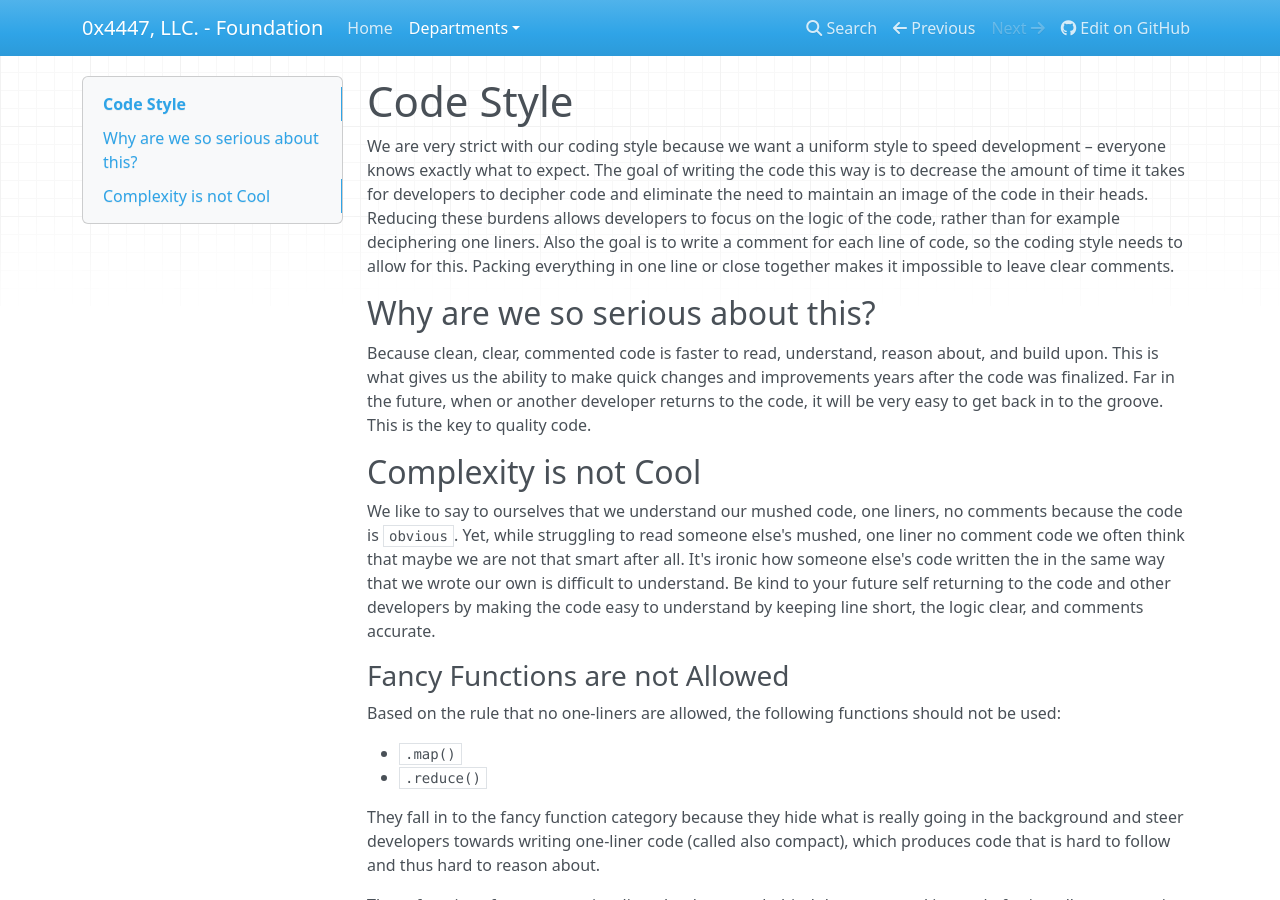
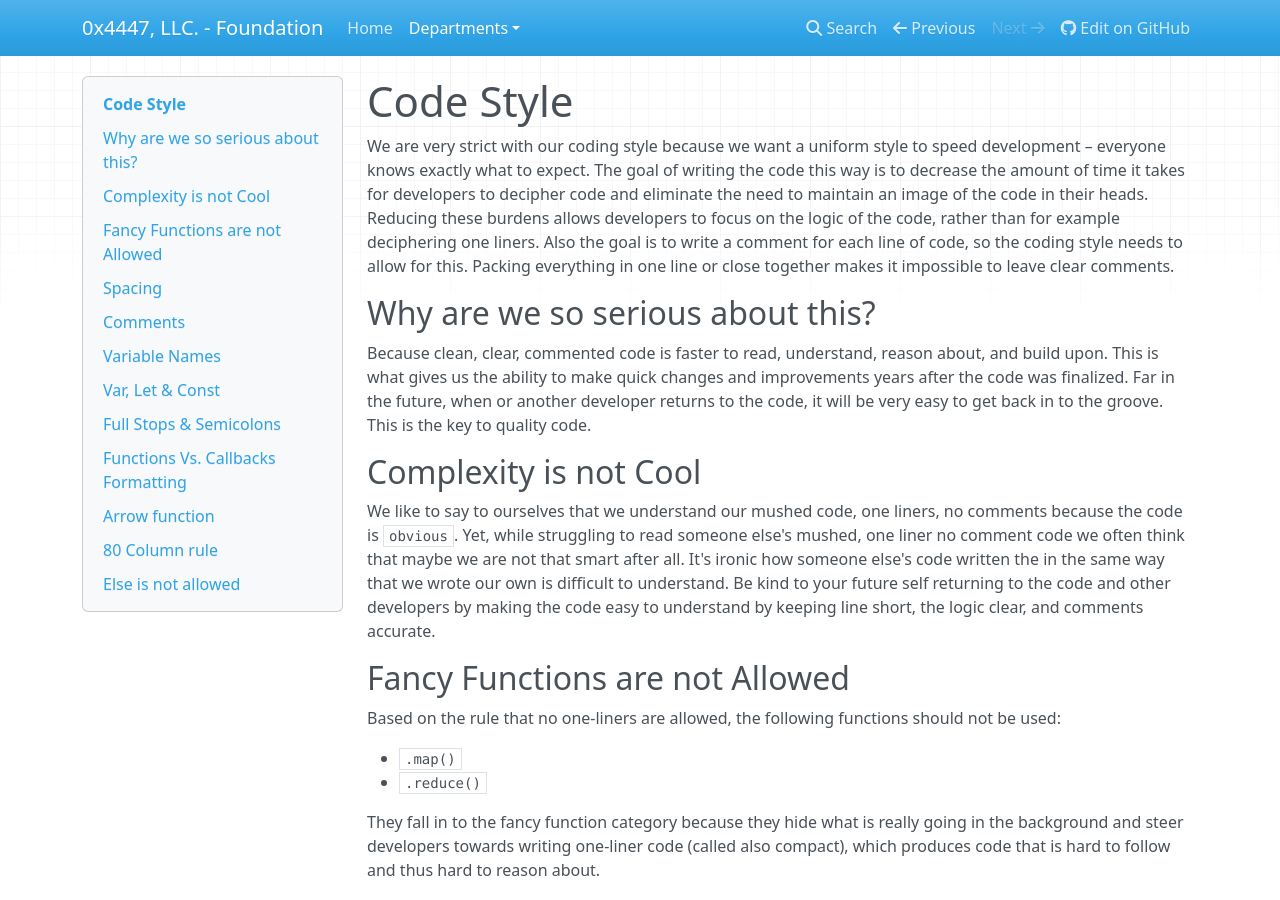
Before and after one commit to 0x4447-office/0x4447_webpage_foundation, an MkDocs documentation site: the page built from docs/departments/programers.md, in a window 1280 px wide and 900 px high. Built offline with MkDocs 1.6.1, drawn with Linux system fonts in a browser that asks for light colours; nearby versions of some CDN libraries.

Commit message:
Update programers.md

```diff
--- a/docs/departments/programers.md
+++ b/docs/departments/programers.md
@@ -10,7 +10,7 @@ Because clean, clear, commented code is faster to read, understand, reason about
 
 We like to say to ourselves that we understand our mushed code, one liners, no comments because the code is `obvious`. Yet, while struggling to read someone else's mushed, one liner no comment code we often think that maybe we are not that smart after all. It's ironic how someone else's code written the in the same way that we wrote our own is difficult to understand. Be kind to your future self returning to the code and other developers by making the code easy to understand by keeping line short, the logic clear, and comments accurate.
 
-### Fancy Functions are not Allowed
+## Fancy Functions are not Allowed
 
 Based on the rule that no one-liners are allowed, the following functions should not be used:
 
@@ -25,11 +25,11 @@ On the other hand `.forEach()` is allowed because it actually helps you writing
 
 The `for()` loop should be used instead of `.forEach()` when you are looking for something in an array and can stop the loop once you found it – thus preserving CPU cycles. Or when you want to loop over a JavaScript Object.
 
-### Spacing
+## Spacing
 
 Line separation is the most important tool to help our brain distinguish as soon as possible all the different parts of a block of code. By separating everything the right way, our brains have to do very little work to mentally separate all the mushed code, and it makes it easier to focus on what is important and discard the rest. Instead of keeping a mental map of what is where.
 
-### Comments
+## Comments
 
 We DO comment 99.9% of our code, meaning almost each line has a comment explaining why that line exists and what it does. We structure our comments like this:
 
@@ -75,7 +75,7 @@ Now from just this comment you can imagine what the application might do without
 
 Every comment needs to answer the question: `Why?`.
 
-### Variable Names
+## Variable Names
 
 Since visual separation is so important to use we also make sure to write variables in a way that makes clear how many words are you dealing with. That is why we do not care about what language tells you to to. We write our variable like so:
 
@@ -89,15 +89,15 @@ let check_gate = true;
 
 We use the `_` to visually separate the words so you don't have to unravel something like this `checkGate` in your head.
 
-### Var, Let & Const
+## Var, Let & Const
 
 In the Back-End and Front-End we only use `let`. We don't use `const` because `const` does not solve any real life problems and just adds confusion. To prepend a variable with `const` is to tell the language that you can't replace a pointer to an object, and that is it. There is no real use for this, or at least we didn't find any, and so we keep it simple.
 
-### Full Stops & Semicolons
+## Full Stops & Semicolons
 
 Despite some languages not forcing you to use a `;` at the end of a line, we do it anyway, to let us puny humans know that there is no more code after this point in the line. The ';' makes it clear what to expect. Same thing goes with the Full Stop in sentences. We add a full stop to let us humans know that there is no more to come.
 
-### Functions Vs. Callbacks Formatting
+## Functions Vs. Callbacks Formatting
 
 Over the years we settled on the following way to write functions and callback functions. For regular function,
 
@@ -126,11 +126,11 @@ say_hello(function(data) {
 In the first version, we add white separation by using the `{}`, while we use a regular empty line to add separation in the when we work with a callback function.
 
 
-### Arrow function
+## Arrow function
 
 We limit the use of Arrow Functions; we use them only when we are working on a Class to give a function access to the `context` of the object. They were designed for this scenario. They were not designed to wrtie less code. Don't be cool be clear.
 
-### 80 Column rule
+## 80 Column rule
 
 This is a very old rule that was introduced when monitors were expensive and their resolution was poor. Line length was limited to ensure that two files could be viewed and worked on next to each other on one screen.
 
@@ -145,7 +145,7 @@ We try to adhere to the 80 column rule, but with the following exceptions:
 - When we work with HTML, since to adhere to this rule would make the HTML harder to read
 - When some times splitting a long line in regular code would make it harder to read.
 
-### Else is not allowed
+## Else is not allowed
 
 Eliminating use of else `else` allows for identical functionality with increased clarity, for example:
 
```
